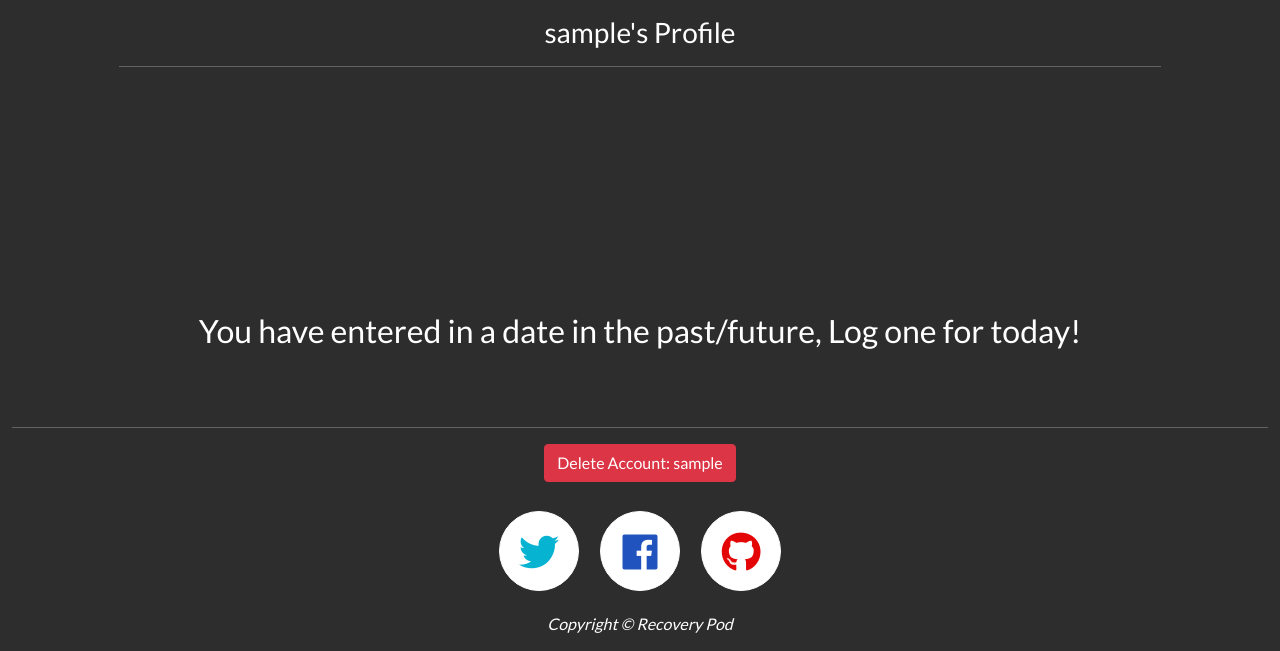
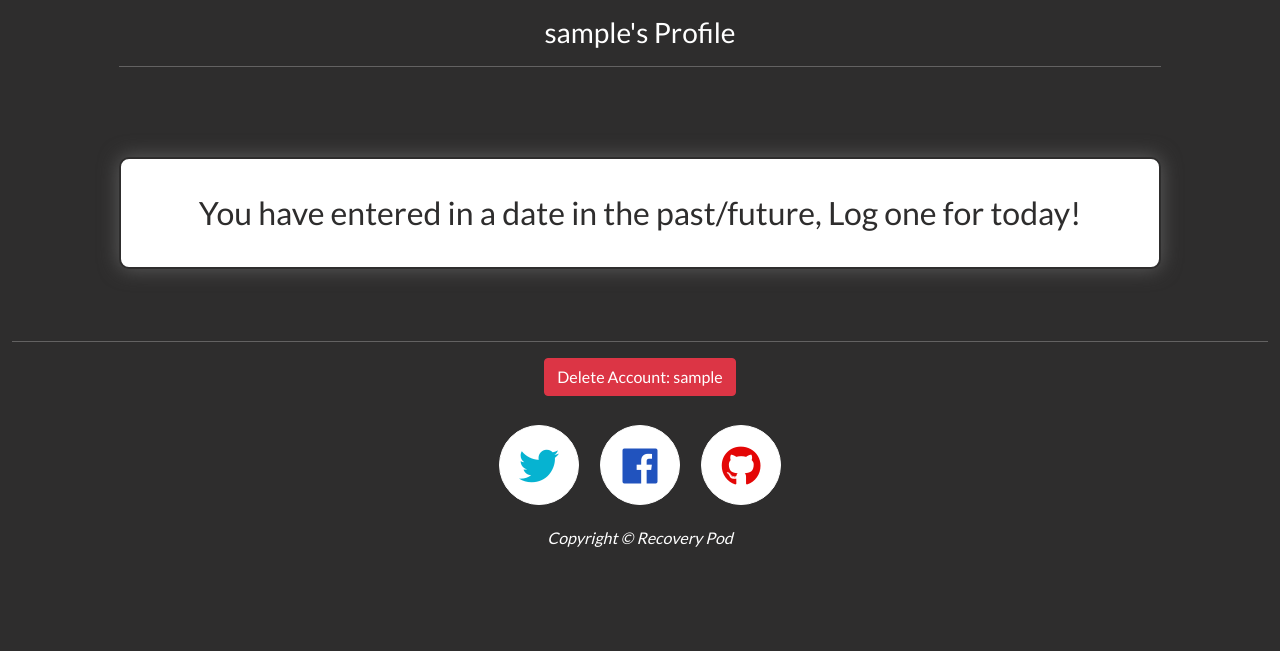
Before and after one commit to aryan008/recovery-pod, a Flask app: template templates/profile.html in a window 1280 px wide. Shown: the part 48-699 px from the top of the page. Run offline with Flask 2, Linux system fonts and the light colour scheme; the template is opened without the code that fills it: most values are stand-ins (such as "Sample title", 1, 10 or a date in 2020); some libraries are stand-ins or nearby versions.

Commit message:
Main/Style: apply styling to flash messages in style.css

```diff
--- a/static/css/style.css
+++ b/static/css/style.css
@@ -273,3 +273,20 @@ footer {
     font-size: 2rem;
     margin-top: 200px;
 }
+
+.awaiting-entry {
+    font-size: 2rem;
+    margin-top: 50px;
+    padding: 30px 0;
+    border: 2px solid rgb(46, 45, 45);
+    box-shadow: 0px 0px 20px rgba(100, 100, 100, 0.877);
+    background-color: rgb(255,255,255);
+    border-radius: 10px;
+    color: rgb(46, 45, 45)
+
+}
+
+.entry-buttons {
+    background-color: transparent;
+    margin-top: -50px;
+}
```
